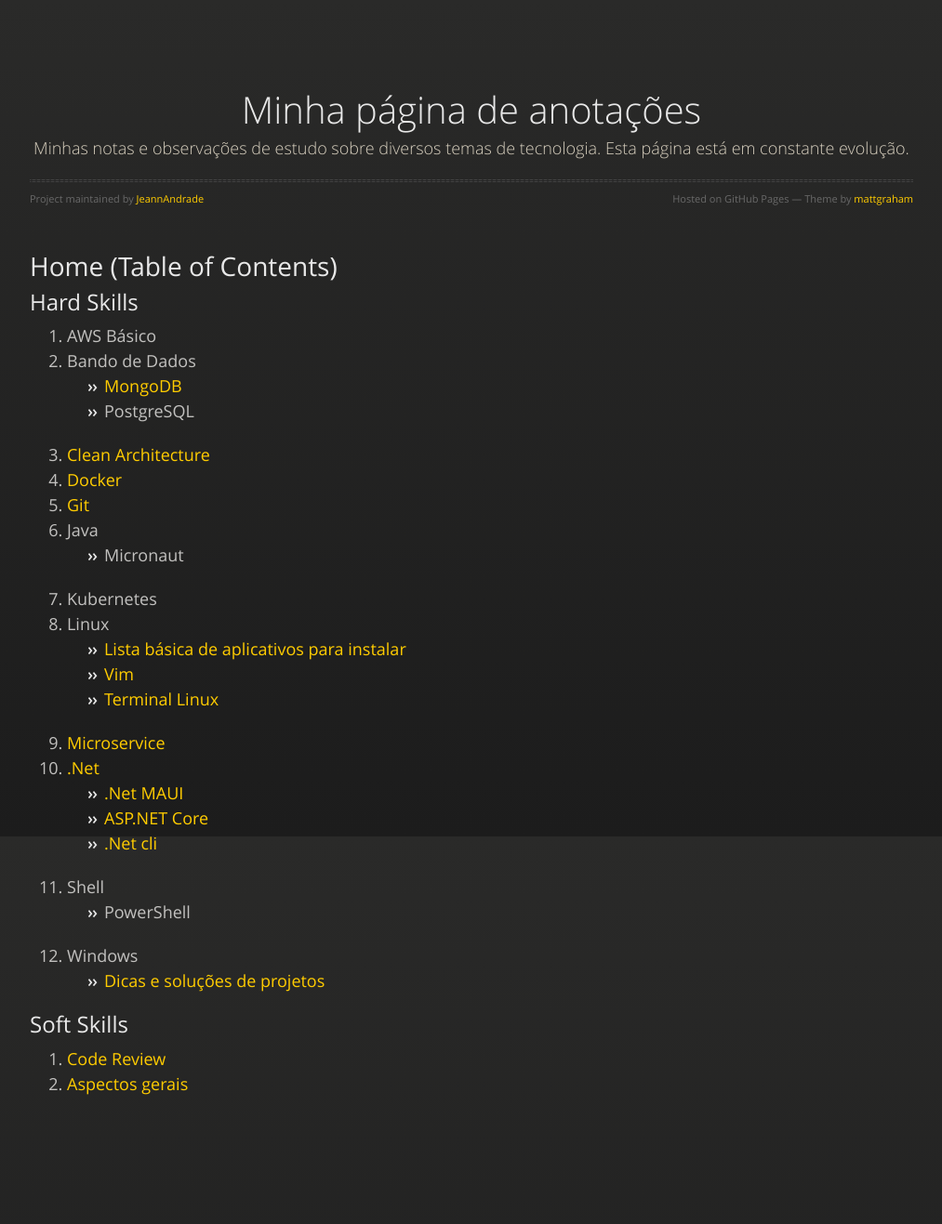
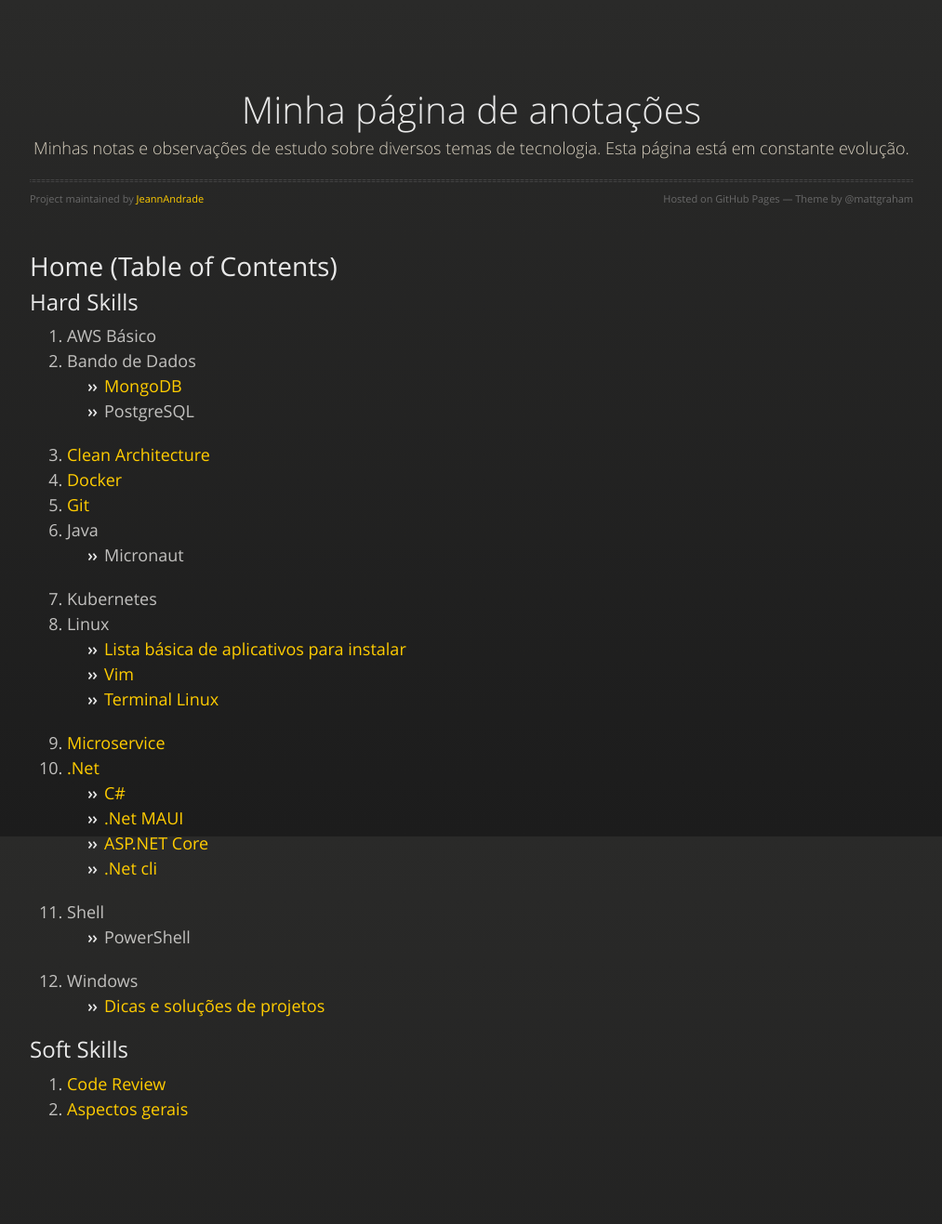
Before and after one commit to JeannAndrade/jeannandrade.github.io, a Jekyll site: the page built from index.md, in a window 1280 px wide. Shown: the whole page at 93% size, without its empty margins (108-1121 px from the left). Built offline with Jekyll 4.4.1, drawn with Linux system fonts in a browser that asks for light colours; our own code applies the rules of GitHub Pages for plain Markdown files; before the commit the page ends 1290 px from its top, so only the background shows below that.

Commit message:
Adicionando link c#

```diff
--- a/_layouts/default.html
+++ b/_layouts/default.html
@@ -26,7 +26,7 @@
           <p>{{ site.description | default: site.github.project_tagline }}</p>
           <hr>
           <span class="credits left">Project maintained by <a href="{{ site.github.owner_url }}">{{ site.github.owner_name }}</a></span>
-          <span class="credits right">Hosted on GitHub Pages &mdash; Theme by <a href="https://twitter.com/mattgraham">mattgraham</a></span>
+          <span class="credits right">Hosted on GitHub Pages &mdash; Theme by @mattgraham</span>
         </div>
 
         {{ content }}
--- a/index.md
+++ b/index.md
@@ -22,6 +22,7 @@ layout: default
     * [Terminal Linux](./content/linux/terminal/index.html)
 1. [Microservice](./content/microservice/index.html)
 1. [.Net](./content/net/index.html)
+    * [C#](./content/net/csharp/index.html)
     * [.Net MAUI](./content/net/maui/index.html)
     * [ASP.NET Core](./content/net/aspnet/index.html)
     * [.Net cli](./content/net/cli/index.html)
```
